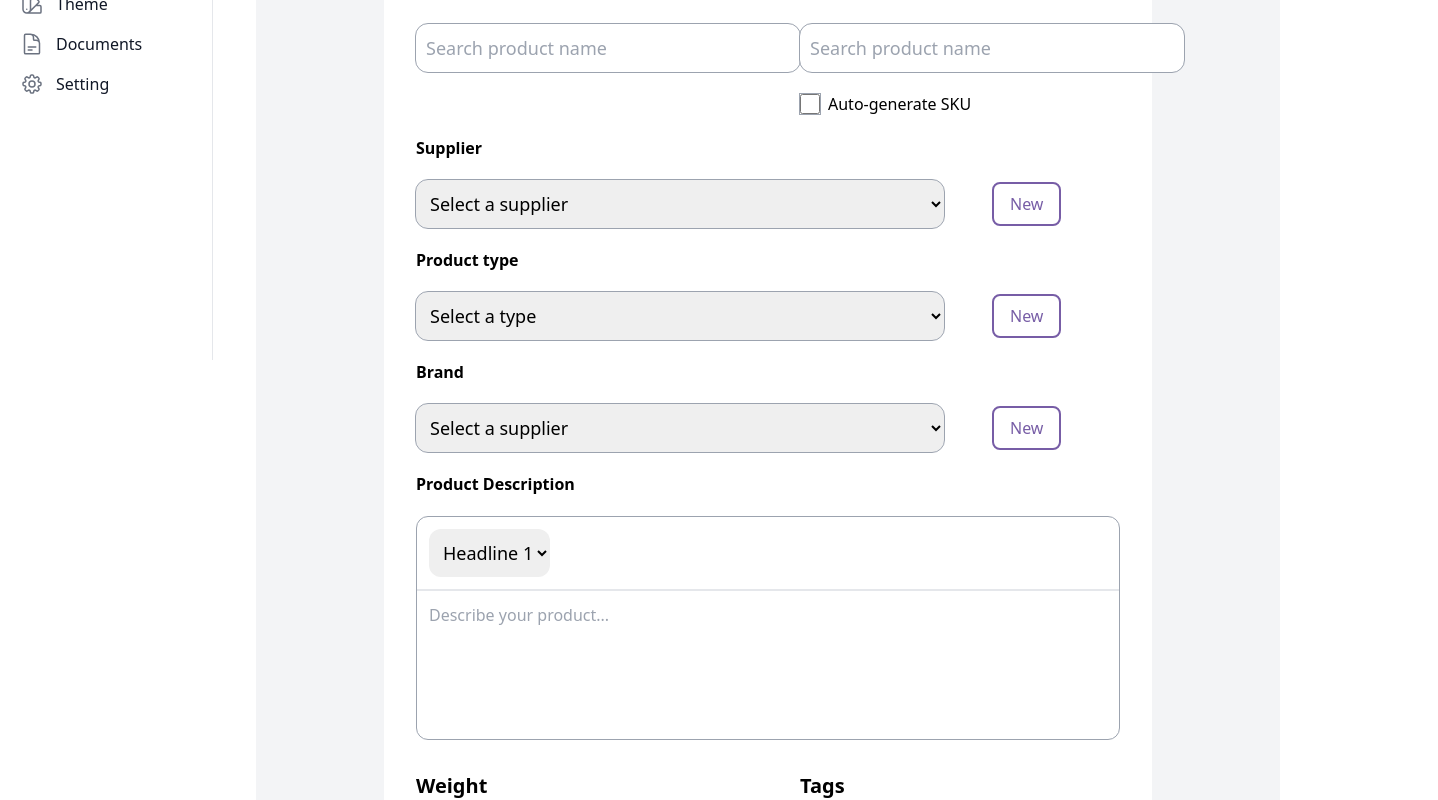
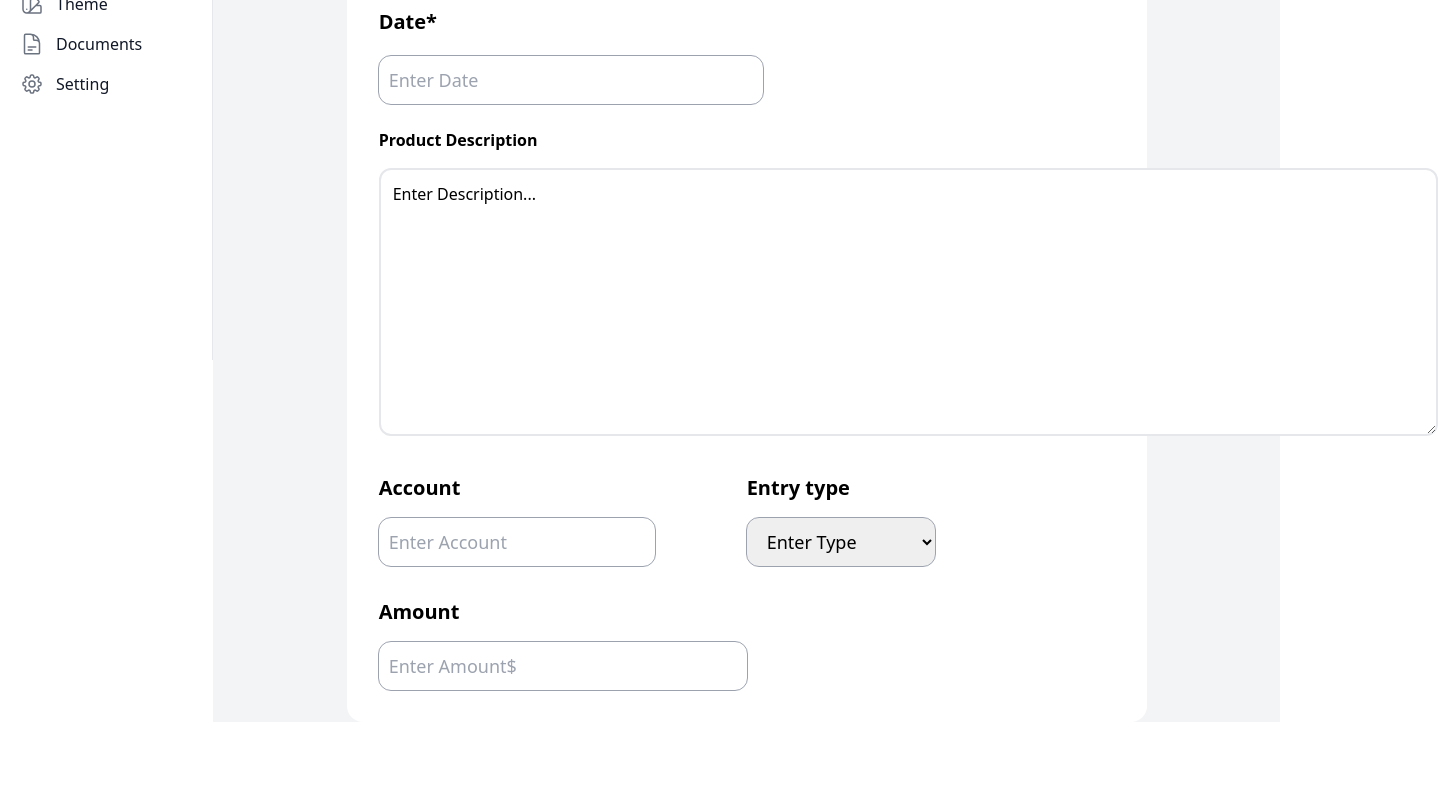
Before and after one commit to laveezah-noor/point-of-sale-terminal, a React (Create React App) app: page /newEntry in a window 1280 px wide. Shown: the part 440-1240 px from the top of the page, 1438 px wide, since content can reach past the window. After the commit the page ends 1162 px from the top, so only its background shows below. Built offline with nearby package versions, Linux system fonts and the light colour scheme.

Commit message:
new entry page updated

```diff
--- a/src/components/sidebar.js
+++ b/src/components/sidebar.js
@@ -149,7 +149,7 @@ export default function Sidebar({children}) {
                 </ul>
             </div>
         </aside>
-        <main className='ml-64 w-5/6'>{children}</main>
+        <main className='ml-[16.666667%] w-5/6'>{children}</main>
     </div>
   )
 }
--- a/src/routes/newEntry-page.js
+++ b/src/routes/newEntry-page.js
@@ -1,6 +1,6 @@
 import React from 'react'
 
-export default function NewEntryPage () {
+export default function NewEntryPage() {
     return (
         <div class=" bg-gray-100">
             <div className='p-16 flex justify-between'>
@@ -21,7 +21,7 @@ export default function NewEntryPage () {
 
             {/* <!-- *******************************************************DIV BOX************************************************************* --> */}
 
-    <div class="bg-white rounded-2xl p-8 w-3/4 mx-auto">
+            <div class="bg-white rounded-2xl mt-8 p-8 w-3/4 mx-auto">
                 <div>
                     <p class="text-2xl font-semibold">Entry Details </p>
                     <p class="text-gray-400 mt-3">Please provide details of this entry</p>
@@ -30,22 +30,22 @@ export default function NewEntryPage () {
                 <div class="mt-8">
                     <div class="flex">
                         <div class="w-3/4">
-                    <p class="text-xl font-semibold">Product Name*</p>
+                            <p class="text-xl font-semibold">Date*</p>
                             <input class="h-12 outline outline-1 outline-gray-400 text-lg pl-2.5 rounded-xl mt-5 w-96"
-                        type="text" placeholder="Search product name"/>
+                                type="text" placeholder="Enter Date" />
                         </div>
-                <div>
+                        {/* <div>
                             <p class="w-1/4 text-xl font-semibold">SKU</p>
                             <input class="h-12 outline outline-1 outline-gray-400 text-lg pl-2.5 rounded-xl mt-5 w-96"
-                        type="text" placeholder="Search product name"/>
+                                type="text" placeholder="Search product name" />
                             <span class="flex items-center mt-5">
-                        <input type="checkbox" class="w-5 h-5 mr-2 outline outline-1 outline-gray-400"/>
+                                <input type="checkbox" class="w-5 h-5 mr-2 outline outline-1 outline-gray-400" />
                                 Auto-generate SKU
                             </span>
+                        </div> */}
                     </div>
                 </div>
-        </div>
-
+                {/*
         <div class="mt-5">
             <p class="font-semibold">Supplier</p>
             <div class="flex items-center mt-5">
@@ -92,52 +92,67 @@ export default function NewEntryPage () {
                         New</button>
                 </div>
             </div>
-        </div>
+        </div> */}
 
-        <div class="mt-5">
+                <div class="mt-6">
                     <p class="font-semibold">Product Description</p>
 
-            <div class="mt-5 border border-gray-400 rounded-xl">
-                <div class="border-b-2 p-3">
+                    {/* <div class="mt-5 border border-gray-400 rounded-xl"> */}
+                    {/* <div class="border-b-2 p-3">
                             <select class="h-12 mt- text-lg pl-2.5 rounded-xl">
                                 <option value="volvo">Headline 1</option>
                                 <option value="saab">Saab</option>
                                 <option value="opel">Opel</option>
                                 <option value="audi">Audi</option>
                             </select>
-                </div>
-                <div class="p-3  pb-28">
-                    <p class="text-gray-400">Describe your product...</p>
-                </div>
-            </div>
+                        </div> */}
+                    {/* <div class=""> */}
+                    {/* <p class="text-gray-400">Describe your product...</p> */}
+                    <textarea rows='10' cols='110' className='border-2 p-3 mt-4 rounded-xl'>Enter Description...</textarea>
+                    {/* </div> */}
+                    {/* </div> */}
 
                     <div class="mt-8">
                         <div class="flex">
-                    <div class="w-3/4">
-                        <p class="text-xl font-semibold">Weight</p>
-                        <input class="h-12 outline outline-1 outline-gray-400 text-lg pl-2.5 rounded-xl mt-5 w-96"
-                            type="text" placeholder="e.g 10"/>
+                            <div class="w-1/2">
+                                <p class="text-xl font-semibold">Account</p>
+                                <input class="h-12 w-3/4 outline outline-1 outline-gray-400 mt-4 text-lg pl-2.5 rounded-xl" type="email"
+                                    placeholder="Enter Account" />
+                                {/* <select class="h-12 mt-4 outline outline-1 outline-gray-400 text-lg px-4 rounded-xl">
+                                    <option value="volvo">Enter Account</option>
+                                    <option value="saab">xyz@gmail.com</option>
+                                    <option value="opel">abc@gmail.com</option>
+                                    <option value="audi">123@gmail.com</option>
+                                </select> */}
                             </div>
-                    <div>
-                        <p class="w-1/4 text-xl font-semibold">Tags</p>
-                        <input class="h-12 outline outline-1 outline-gray-400 text-lg pl-2.5 rounded-xl mt-5 w-96"
-                            type="text" placeholder="e.g 10"/>
+                            <div className='w-1/2'>
+                                <p class="text-xl font-semibold">Entry type</p>
+                                <select class="h-12 mt-4 outline outline-1 outline-gray-400 text-lg px-4 rounded-xl">
+                                    <option value="volvo">Enter Type</option>
+                                    <option value="saab">xyz@gmail.com</option>
+                                    <option value="opel">abc@gmail.com</option>
+                                    <option value="audi">123@gmail.com</option>
+                                </select>
                             </div>
                         </div>
                     </div>
-
-            <div class="mt-8">
+                    <div className='mt-8'>
+                        <p className='text-xl font-semibold'>Amount</p>
+                        <input class="h-12 outline outline-1 outline-gray-400 mt-4 text-lg pl-2.5 rounded-xl w-1/2" type="text"
+                            placeholder="Enter Amount$" />
+                    </div>
+                    {/* <div class="mt-8">
                         <p class="text-2xl font-semibold">Consider how stock for this product is tracked:</p>
                         <span class="flex items-center space-x-4 mt-4">
-                    <input type="checkbox" class="w-5 h-5 outline outline-1 outline-gray-400"/>
+                            <input type="checkbox" class="w-5 h-5 outline outline-1 outline-gray-400" />
                             <p class="text-xl">Manage stock levels</p>
                         </span>
                         <span class="flex items-center space-x-4 mt-4">
-                    <input type="checkbox" class="w-5 h-5 outline outline-1 outline-gray-400"/>
+                            <input type="checkbox" class="w-5 h-5 outline outline-1 outline-gray-400" />
                             <p class="text-xl">Sellable</p>
                         </span>
                         <span class="flex items-center space-x-4 mt-4">
-                    <input type="checkbox" class="w-5 h-5 outline outline-1 outline-gray-400"/>
+                            <input type="checkbox" class="w-5 h-5 outline outline-1 outline-gray-400" />
                             <p class="text-xl">Batch racked</p>
                         </span>
                     </div>
@@ -151,7 +166,7 @@ export default function NewEntryPage () {
                         <p class="font-semibold">Initial Stock*</p>
                         <div class="flex items-center mt-5">
                             <input class="h-12 outline outline-1 outline-gray-400 text-lg pl-2.5 rounded-xl w-11/12" type="text"
-                        placeholder="Enter initial stock"/>
+                                placeholder="Enter initial stock" />
                         </div>
                     </div>
 
@@ -171,7 +186,7 @@ export default function NewEntryPage () {
                         <p class="font-semibold">Initial Cost</p>
                         <div class="flex items-center mt-5">
                             <input class="h-12 outline outline-1 outline-gray-400 text-lg pl-2.5 rounded-xl w-11/12" type="text"
-                        placeholder="Enter initial stock"/>
+                                placeholder="Enter initial stock" />
                         </div>
                         <p class="mt-3 text-gray-400">Initial cost is required if initial stock is a greater than zero</p>
                     </div>
@@ -180,7 +195,7 @@ export default function NewEntryPage () {
                         <p class="font-semibold">Buy Price</p>
                         <div class="flex items-center mt-5">
                             <input class="h-12 outline outline-1 outline-gray-400 text-lg pl-2.5 rounded-xl w-11/12" type="text"
-                        placeholder="Enter initial stock"/>
+                                placeholder="Enter initial stock" />
                         </div>
                     </div>
 
@@ -188,7 +203,7 @@ export default function NewEntryPage () {
                         <p class="font-semibold">Wholesale Price</p>
                         <div class="flex items-center mt-5">
                             <input class="h-12 outline outline-1 outline-gray-400 text-lg pl-2.5 rounded-xl w-11/12" type="text"
-                        placeholder="Enter initial stock"/>
+                                placeholder="Enter initial stock" />
                         </div>
                     </div>
 
@@ -196,7 +211,7 @@ export default function NewEntryPage () {
                         <p class="font-semibold">Retail Price</p>
                         <div class="flex items-center mt-5">
                             <input class="h-12 outline outline-1 outline-gray-400 text-lg pl-2.5 rounded-xl w-11/12" type="text"
-                        placeholder="Enter initial stock"/>
+                                placeholder="Enter initial stock" />
                         </div>
                     </div>
 
@@ -205,7 +220,7 @@ export default function NewEntryPage () {
                         <p class="mt-3 text-gray-400">A single variants will be created equally unless you enable the multiple
                             variant options.</p>
                         <div class="mt-5 p-3 rounded-xl border border-gray-400 flex items-center space-x-4">
-                    <input type="checkbox" class="w-5 h-5 ml-3 outline outline-1 outline-gray-400"/>
+                            <input type="checkbox" class="w-5 h-5 ml-3 outline outline-1 outline-gray-400" />
                             <p class="">This product has multiple variants</p>
                         </div>
                     </div>
@@ -215,15 +230,15 @@ export default function NewEntryPage () {
                         <p class="mt-3 text-gray-400">A single variants will be created equally unless you enable the multiple
                             variant options.</p>
                         <div class="mt-5 p-3 rounded-xl border border-gray-400 flex items-center space-x-4">
-                    <input type="checkbox" class="w-5 h-5 ml-3 outline outline-1 outline-gray-400"/>
+                            <input type="checkbox" class="w-5 h-5 ml-3 outline outline-1 outline-gray-400" />
                             <p class="">This product has multiple variants</p>
                         </div>
+                    </div> */}
                 </div>
-        </div>
-        <div class="mt-10">
-            <button style={{backgroundColor: "#775DA6"}} class="h-10 px-4 ml-4 rounded-lg text-white">Create
+                {/* <div class="mt-10">
+                    <button style={{ backgroundColor: "#775DA6" }} class="h-10 px-4 ml-4 rounded-lg text-white">Create
                         New</button>
-        </div>
+                </div> */}
             </div>
         </div>
     )
--- a/src/routes/products-page.js
+++ b/src/routes/products-page.js
@@ -21,7 +21,7 @@ export const ProductsPage = () => {
 
             {/* <!-- *******************************************PRODUCTS*********************************************** --> */}
 
-            <div class="flex m-24 md:flex-row flex-col items-center justify-between">
+            <div class="flex p-24 md:flex-row flex-col items-center justify-between">
 
                 <div class="">
                     <p class="text-6xl font-semibold">Products</p>
```
Lines whose indentation alone changed are shown as unchanged.
